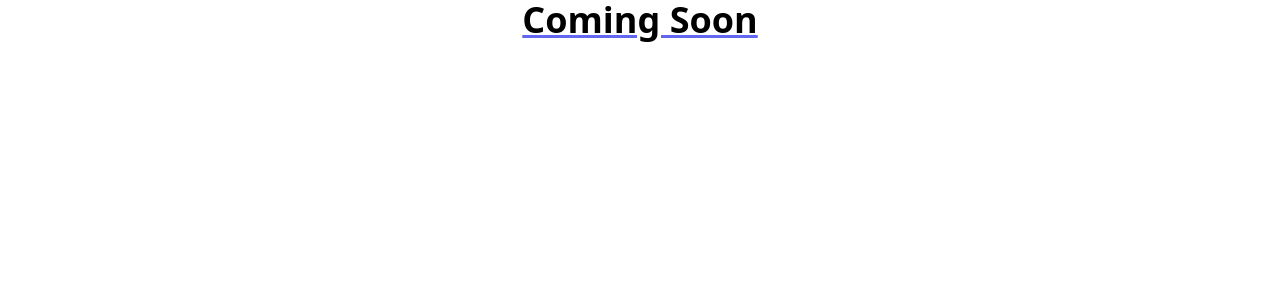
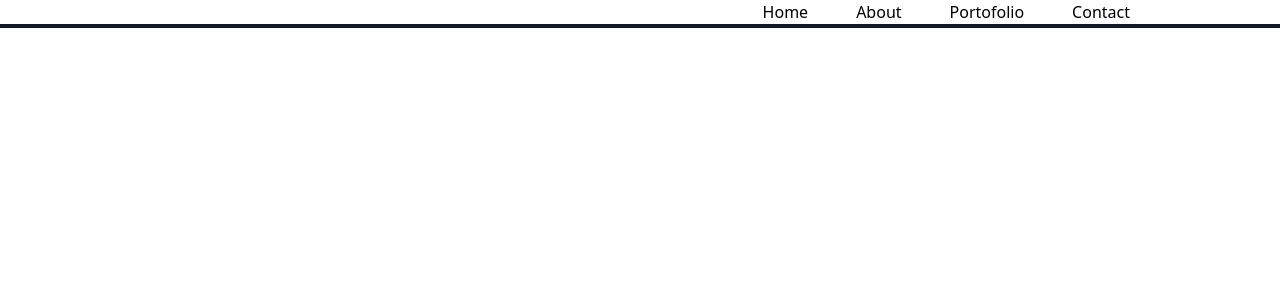
Before and after one commit to nenofetch/nenofetch-space, a Next.js app: page / in a window 1280 px wide. Shown: the top 300 px of the page. Built offline with nearby package versions, Linux system fonts and the light colour scheme.

Commit message:
feat(header): adding temp Navbar

```diff
--- /dev/null
+++ b/components/Header.tsx
@@ -0,0 +1,27 @@
+import Link from "next/link"
+function Header() {
+    return (
+        <div className="border-b-4 border-gray-900">
+            <div className="hidden lg:flex lg:min-w-0 lg:flex-1 justify-end lg:gap-x-12 mr-[150px]">
+                <Link
+                    href={"/"}
+                    className="font-semibold text-gray-900 hover:text-gray-900"
+                >Home</Link>
+                <Link
+                    href={"/about"}
+                    className="font-semibold text-gray-900 hover:text-gray-900"
+                >About</Link>
+                <Link
+                    href={"/portofolio"}
+                    className="font-semibold text-gray-900 hover:text-gray-900"
+                >Portofolio</Link>
+                <Link
+                    href={"/contact"}
+                    className="font-semibold text-gray-900 hover:text-gray-900"
+                >Contact</Link>
+                </div>
+            </div>
+    )
+}
+
+export default Header
--- a/pages/index.tsx
+++ b/pages/index.tsx
@@ -1,4 +1,5 @@
 import Head from 'next/head'
+import Header from '../components/Header'
 import React from 'react'
 
 
@@ -12,7 +13,8 @@ export default function Home() {
         <meta name="description" content="Just some personal website" />
         <link rel="icon" href="/favicon.ico" />
       </Head>
-      <h1 className='font-bold text-4xl text-center hover:underline hover:decoration-indigo-500'>Coming Soon</h1>
+      <Header />
+
     </div>
   )
 }
```
Also changed, not shown: components/Header.js (deleted).
